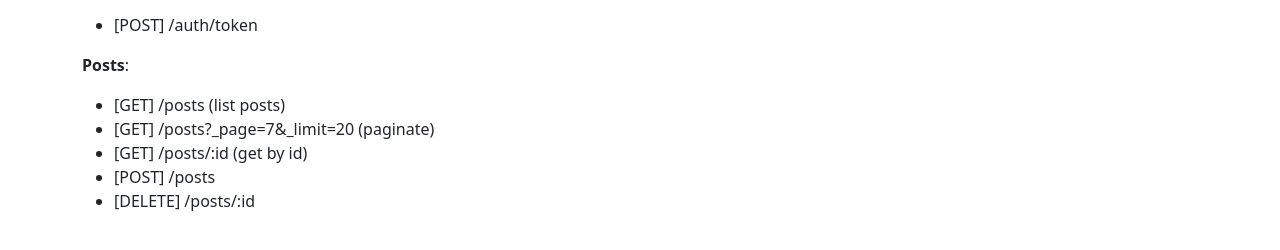
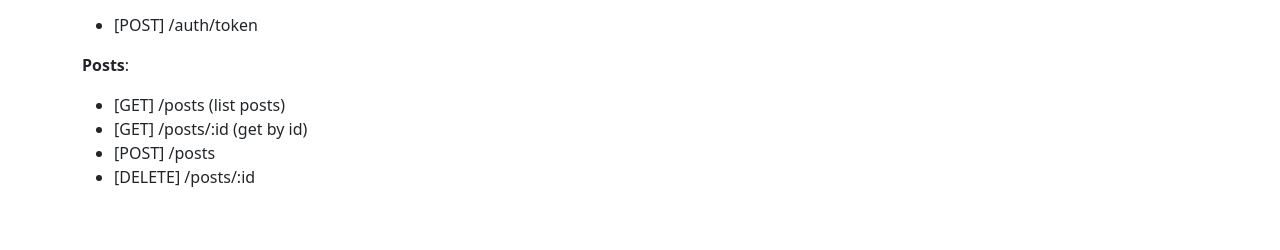
Before and after one commit to gedsonmarcelino/api-test-to-trainee, a website: page public/index.html in a window 1280 px wide. Shown: the part 162-412 px from the top of the page. Drawn offline with nearby package versions, Linux system fonts and the light colour scheme.

Commit message:
[changed] some files

```diff
--- a/middlewares/auth.ts
+++ b/middlewares/auth.ts
@@ -8,8 +8,6 @@ import jwt from 'jwt-simple';
 
 const router = Router();
 
-// To handle POST, PUT and PATCH you need to use a body-parser
-// You can use the one used by JSON Server
 export const authMiddleware = (
   req: Request,
   res: Response,
--- a/public/index.html
+++ b/public/index.html
@@ -30,7 +30,6 @@
           <p><strong>Posts</strong>:</p>
           <ul>
             <li>[GET] /posts (list posts)</li>
-            <li>[GET] /posts?_page=7&amp;_limit=20 (paginate)</li>
             <li>[GET] /posts/:id (get by id)</li>
             <li>[POST] /posts</li>
             <li>[DELETE] /posts/:id</li>
--- a/routes/auth.ts
+++ b/routes/auth.ts
@@ -4,7 +4,6 @@ import db from '../db.json';
 
 const routes = Router();
 
-// Add custom routes before JSON Server router
 routes.post("/token", (req: Request, res: Response) => {
   const { username, password } = req.body;
   const { users } = db;
--- a/routes/user.ts
+++ b/routes/user.ts
@@ -3,7 +3,6 @@ import db from '../db.json';
 
 const routes = Router();
 
-// Add custom routes before JSON Server router
 routes.get("/:id", (req: Request, res: Response) => {
   const { id } = req.params;
   const { users } = db;
```
